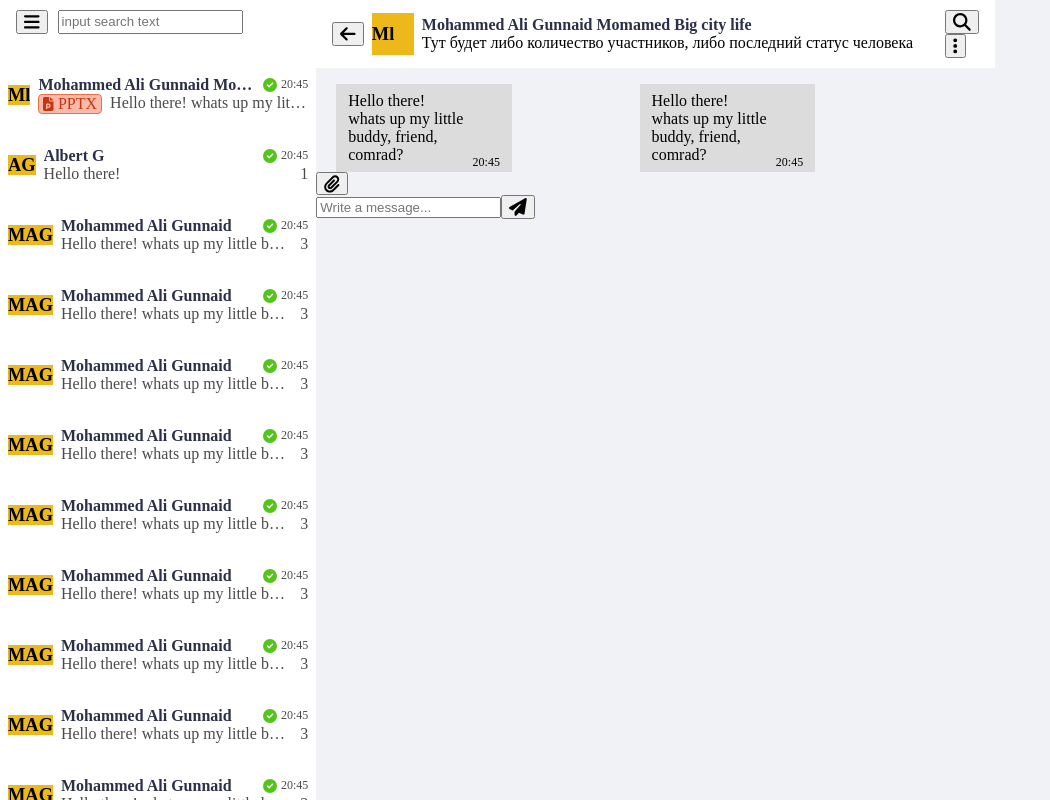
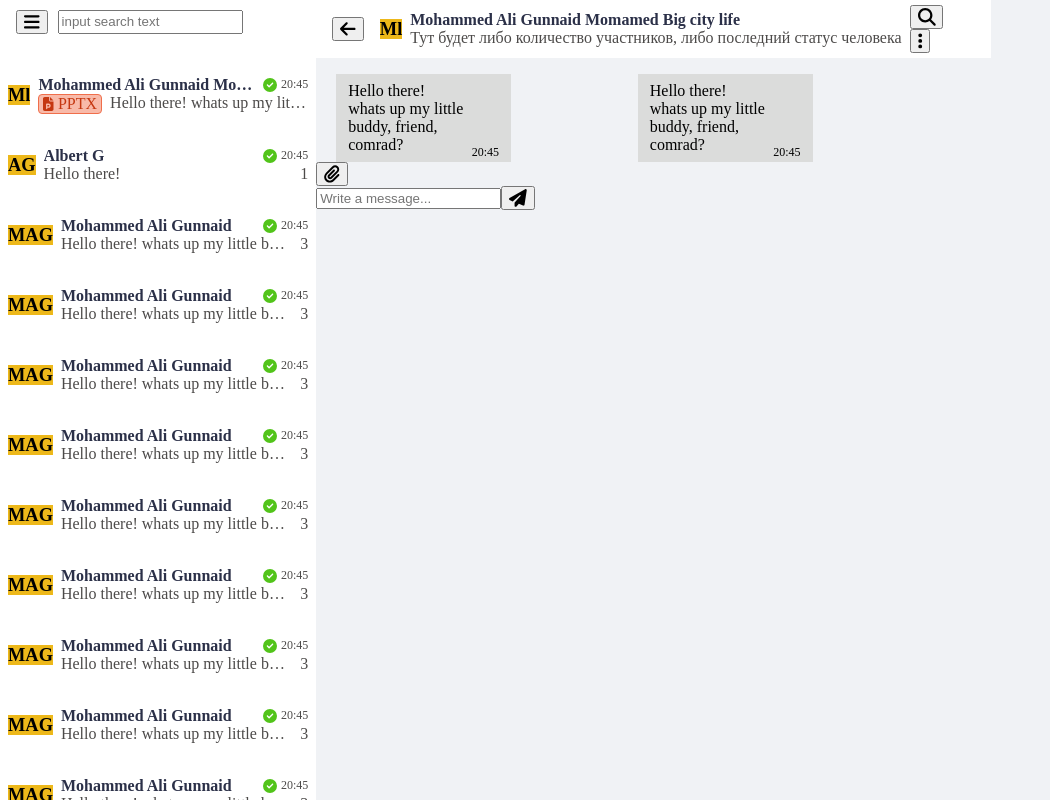
Before and after one commit to eijawa/lk-messenger, a Vue app: page /convs/0 in a window 1280 px wide. Shown: the whole page, without its empty margins (0-1050 px from the left). Built offline with nearby package versions, Linux system fonts and the light colour scheme.

Commit message:
fix: change chat header with basechatitem

```diff
--- a/src/components/ChatHeader.vue
+++ b/src/components/ChatHeader.vue
@@ -8,19 +8,16 @@
       </a-button>
     </router-link>
 
-    <div class="chat-info" @click="onChatInfoClick">
-      <a-avatar
-        :src="chat.avatarSrc"
-        shape="circle"
-        :size="42"
-        style="background-color:var(--volsu-yellow); font-size: 1.15rem; font-weight: bold;"
-      >{{ titleFirstLetters }}</a-avatar>
-
-      <div class="chat-content">
-        <span class="chat__title typo" :title="chat.title">{{ chat.title }}</span>
-        <span class="chat__text typo">Тут будет либо количество участников, либо последний статус человека</span>
-      </div>
-    </div>
+    <base-chat-item
+      :avatar-src="chat.avatarSrc"
+      :avatar-size="42"
+      :title="chat.title"
+      @click="onChatInfoClick"
+    >
+      <template #text>
+        Тут будет либо количество участников, либо последний статус человека
+      </template>
+    </base-chat-item>
 
     <div class="chat-utils">
       <a-space>
@@ -43,7 +40,7 @@
 <script setup>
 import { computed } from 'vue';
 
-import getFirstLetters from '@/helpers/firstLettersHelper';
+import BaseChatItem from '@/components/base/BaseChatItem.vue';
 
 const props = defineProps({
   chat: {
@@ -58,16 +55,13 @@ const emits = defineEmits(['open-info']);
 const onChatInfoClick = () => {
   emits('open-info');
 };
-
-// Avatar functions
-const titleFirstLetters = computed(() => getFirstLetters(props.chat.title));
 </script>
 
 <style lang="scss" scoped>
 .chat-header {
   width: 100%;
 
-  padding: 10px 1rem;
+  padding: 0 1rem;
 
   display: flex;
   place-items: center;
--- a/src/components/MessagesListItem.vue
+++ b/src/components/MessagesListItem.vue
@@ -8,7 +8,11 @@
       <span class="message-card__text">{{ message.text }}</span>
 
       <div class="end spacer">
-        <date-label :date="message.date" :is-required-tooltip="true" :is-only-time="true"></date-label>
+        <date-label
+          :date="message.date"
+          :is-required-tooltip="true"
+          :is-only-time="true"
+        ></date-label>
         <readed-label v-if="isYourMessage && message.isReaded"></readed-label>
       </div>
     </div>
--- a/src/components/base/BaseChatItem.vue
+++ b/src/components/base/BaseChatItem.vue
@@ -61,7 +61,7 @@ const props = defineProps({
   },
   isHovered: {
     type: Boolean,
-    default: true,
+    default: false,
   },
   isFocused: {
     type: Boolean,
```
